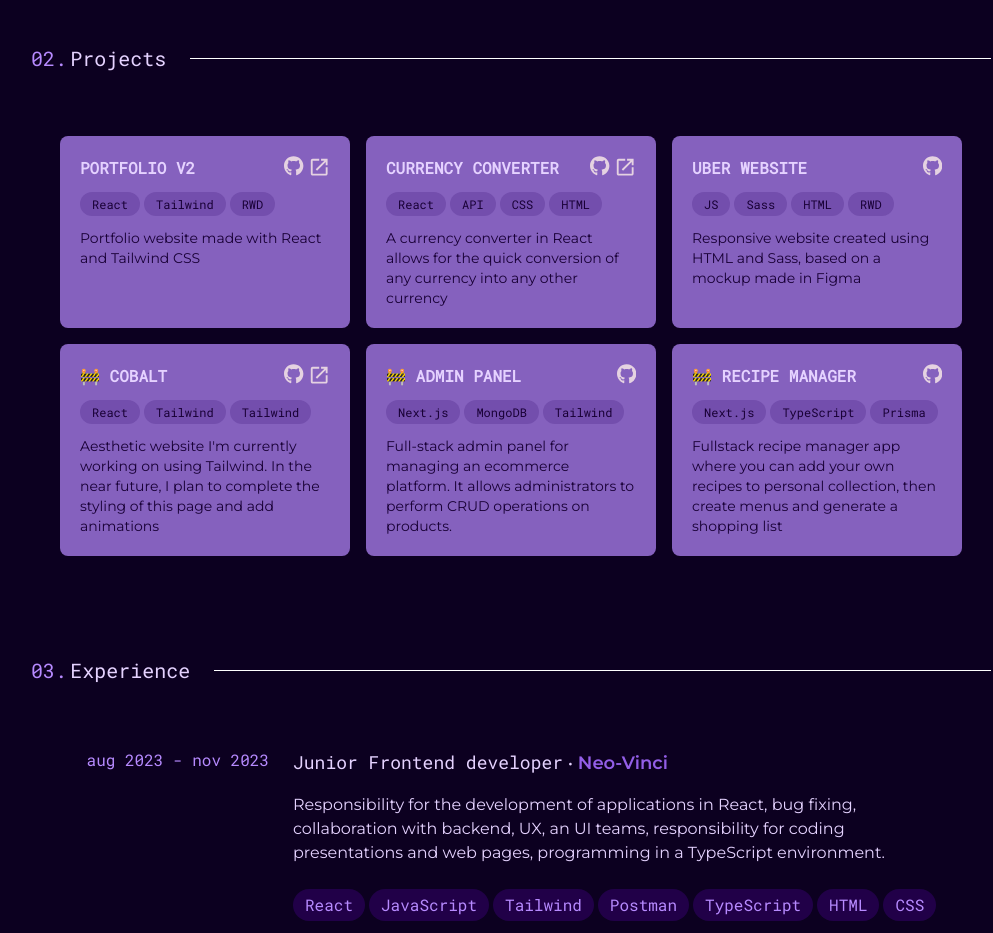
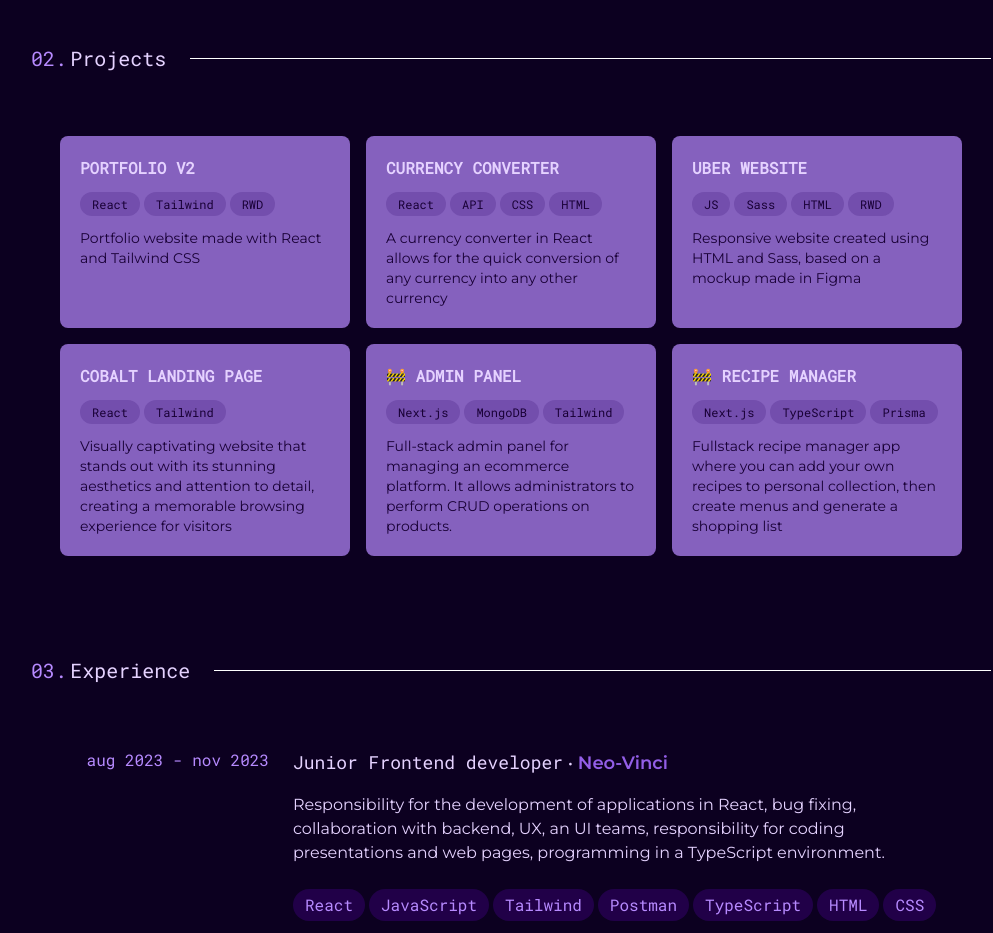
Before and after one commit to weomweom/portfolio-v2, a React (Create React App) app: page / in a window 1280 px wide. Shown: the part 1480-2413 px from the top of the page, without its empty margins (129-1122 px from the left). Built offline with nearby package versions, Linux system fonts and the light colour scheme.

Commit message:
updating ProjectCard, package-lock.json

```diff
--- a/package.json
+++ b/package.json
@@ -13,7 +13,7 @@
     "@types/react-dom": "^18.2.13",
     "react": "^18.2.0",
     "react-dom": "^18.2.0",
-    "react-scripts": "5.0.1",
+    "react-scripts": "^5.0.1",
     "react-spring": "^9.7.3",
     "web-vitals": "^2.1.4"
   },
--- a/src/components/Icons/ExternalLink.js
+++ /dev/null
@@ -1,7 +0,0 @@
-const ExternalLink = () => (
-    <svg xmlns="http://www.w3.org/2000/svg" height="1.4em" viewBox="0,0,256,256">
-    <g fill="#e5d2e1" style={{mixBlendMode: 'normal'}}><g transform="scale(10.66667,10.66667)"><path d="M5,3c-1.09306,0 -2,0.90694 -2,2v14c0,1.09306 0.90694,2 2,2h14c1.09306,0 2,-0.90694 2,-2v-7h-2v7h-14v-14h7v-2zM14,3v2h3.58594l-9.29297,9.29297l1.41406,1.41406l9.29297,-9.29297v3.58594h2v-7z"></path></g></g>
-    </svg>
-)
-
-export default ExternalLink;
--- a/src/components/ProjectCard.js
+++ b/src/components/ProjectCard.js
@@ -1,17 +1,7 @@
-//components
-import GitHubIcon from './Icons/GitHubIcon';
-import ExternalLink from './Icons/ExternalLink';
-
 function ProjectCard({data}) {
     return (
-        <div className="flex flex-col w-[290px] bg-[--projectBg] rounded-lg p-5 transition hover:scale-105">
-            <div className="flex justify-between">
-                <h6 className='uppercase font-bold mono'>{data.name}</h6>
-                <div className="flex">
-                    {data.githubRepo && <a href={data.githubRepo} target='_blank' rel="noreferrer"><GitHubIcon/></a>}
-                    {data.link && <a href={data.link} className='pl-1' target='_blank' rel="noreferrer"><ExternalLink/></a>}
-                </div>
-            </div>
+        <a target="_blank" rel="noreferrer" href={data.link ? data.link : data.githubRepo} className="flex flex-col w-[290px] bg-[--projectBg] rounded-lg p-5 transition hover:scale-105">
+            <h6 className='uppercase font-bold mono'>{data.name}</h6>
             {data.technologies &&
                 <ul className="flex flex-wrap mono py-2">
                         {data.technologies.map((tech, index) => {
@@ -22,7 +12,7 @@
                 </ul>
             }
             <p className='text-sm text-[--dark-purple]'>{data.description}</p>
-        </div>
+        </a>
     );
 }
 
--- a/src/config.js
+++ b/src/config.js
@@ -49,11 +49,11 @@
             technologies: ["JS", "Sass", "HTML", "RWD"],
         },
         {
-            name: '🚧 Cobalt',
-            description: "Aesthetic website I'm currently working on using Tailwind. In the near future, I plan to complete the styling of this page and add animations",
+            name: 'Cobalt landing page',
+            description: "Visually captivating website that stands out with its stunning aesthetics and attention to detail, creating a memorable browsing experience for visitors",
             githubRepo: 'https://github.com/weomweom/cobalt-landing-page',
             link: 'https://weomweom.github.io/cobalt-landing-page/',
-            technologies: ["React", "Tailwind", "Tailwind"]
+            technologies: ["React", "Tailwind"]
         },
         {
             name: '🚧 Admin panel',
```
Also changed, not shown: 1 other file (tests, documents, lock files or other folders).
